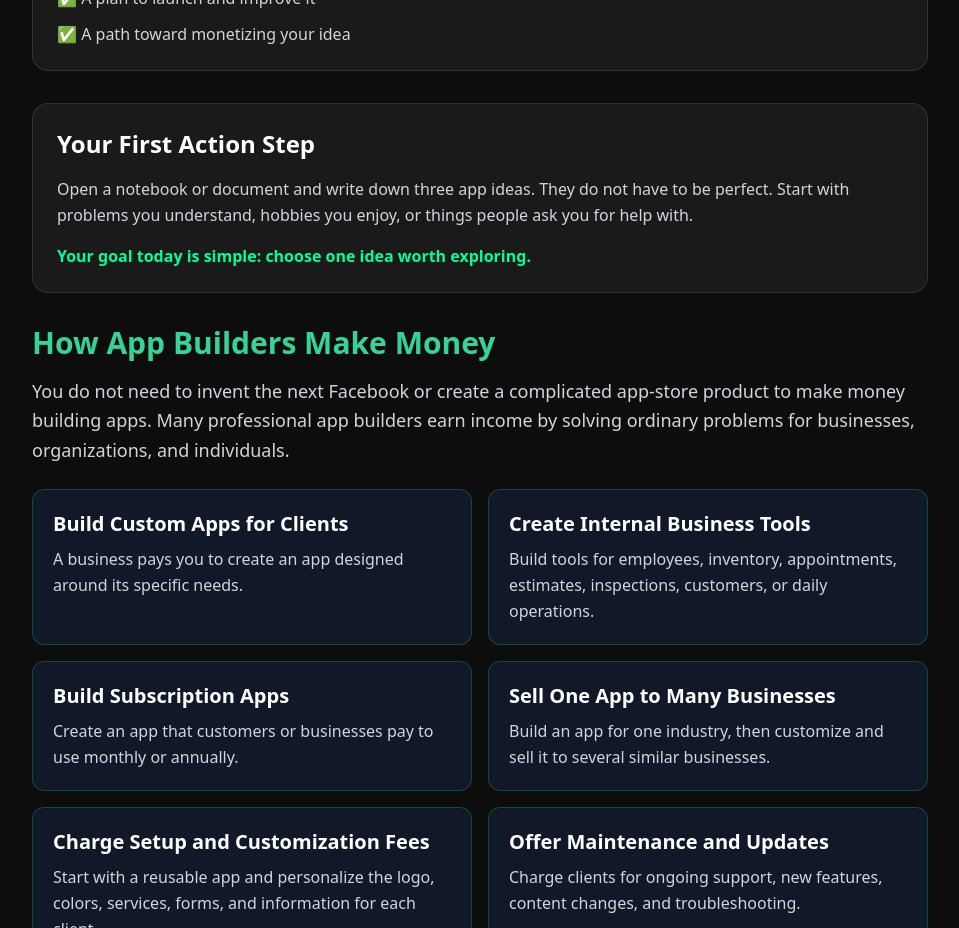
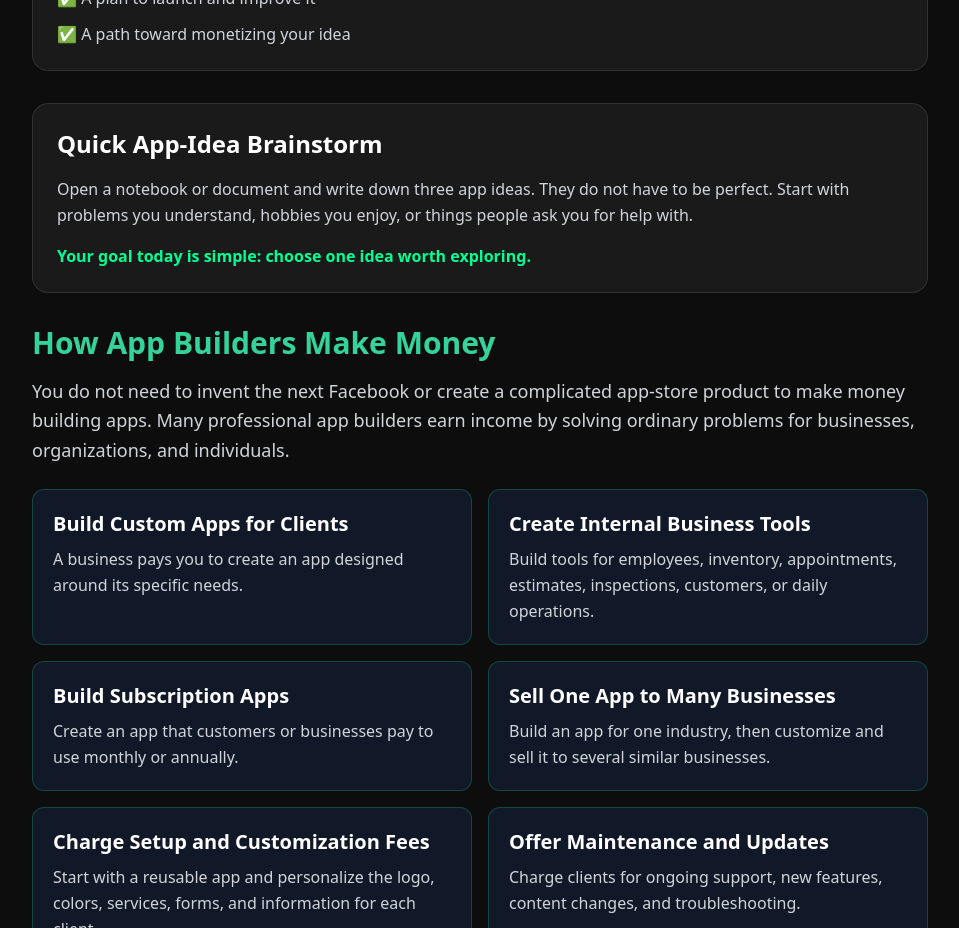
Before and after one commit to myapptly/apptly-website, a Next.js app: page /lesson-1 in a window 1280 px wide. Shown: the part 780-1708 px from the top of the page, without its empty margins (160-1119 px from the left). Built offline with nearby package versions, Linux system fonts and the light colour scheme.

Commit message:
Quick idea update

```diff
--- a/app/lesson-1/page.tsx
+++ b/app/lesson-1/page.tsx
@@ -46,7 +46,7 @@ export default function LessonOne() {
         </div>
 
         <div className="bg-[#1A1A1A] border border-white/10 rounded-2xl p-6 space-y-4">
-          <h2 className="text-2xl font-bold">Your First Action Step</h2>
+          <h2 className="text-2xl font-bold">Quick App-Idea Brainstorm</h2>
           <p className="text-gray-300 leading-relaxed">
             Open a notebook or document and write down three app ideas. They do not have to be perfect. Start with problems you understand, hobbies you enjoy, or things people ask you for help with.
           </p>
```
